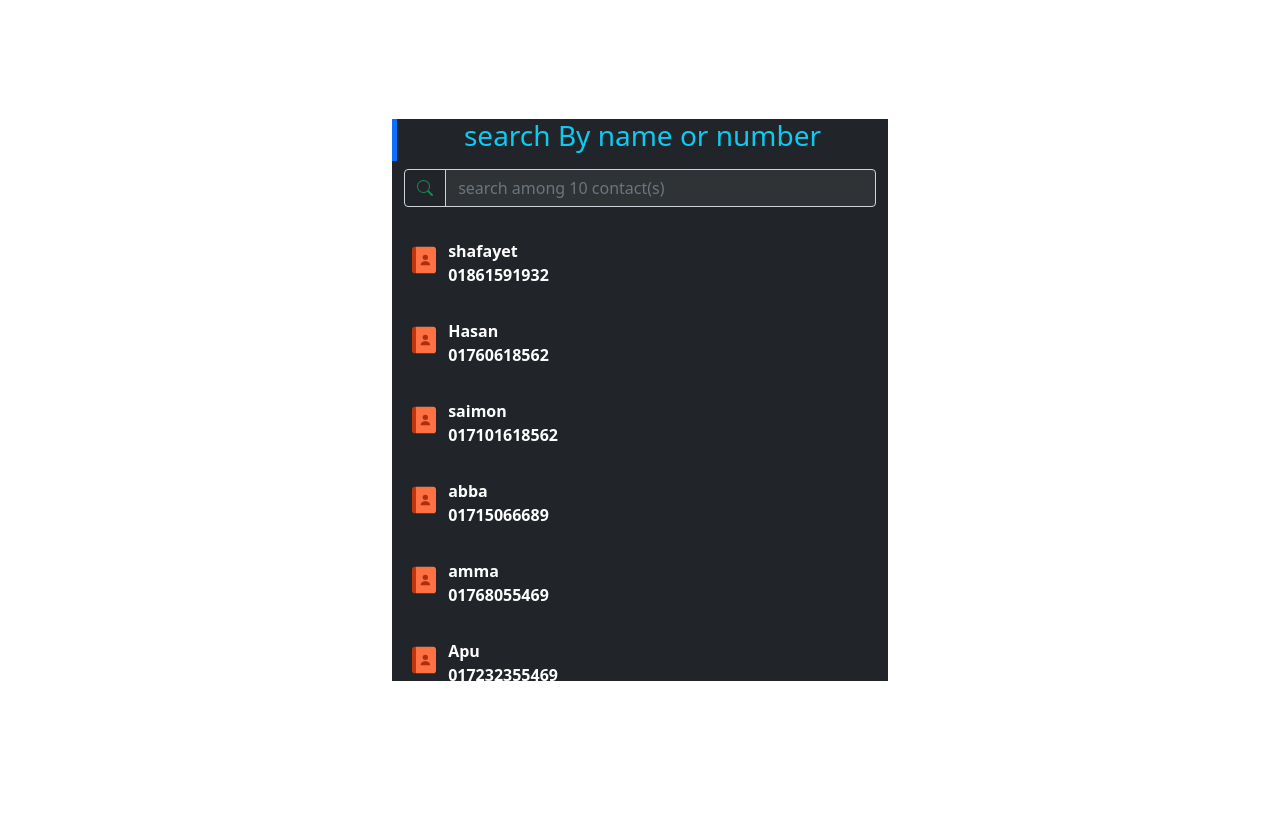
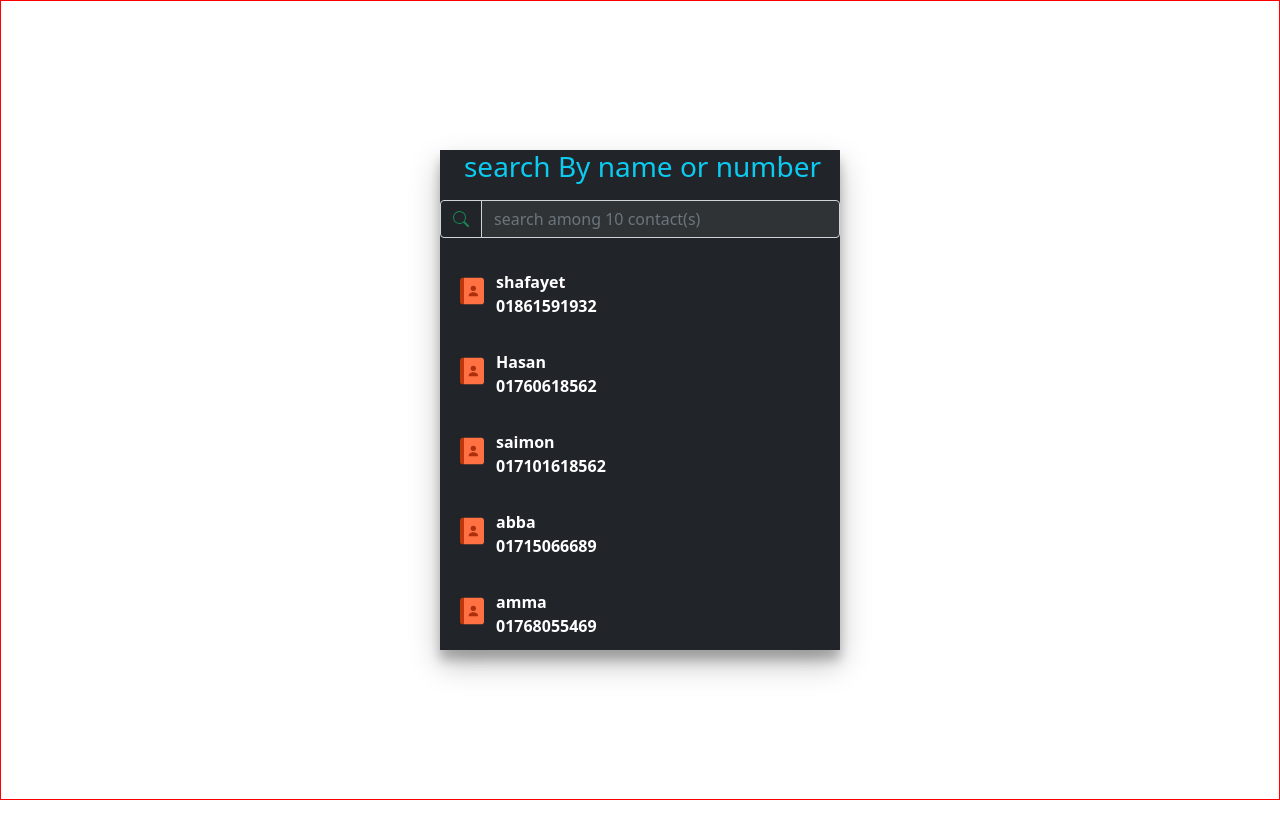
Before and after one commit to shafayet1372/contactSearchingByNameOrNumber, a React (Create React App) app: page / in a window 1280 px wide. Shown: the top 838 px of the page. After the commit the page ends 800 px from the top, so only its background shows below. Built offline with nearby package versions, Linux system fonts and the light colour scheme.

Commit message:
css changed

```diff
--- a/src/components/Dataview.jsx
+++ b/src/components/Dataview.jsx
@@ -5,14 +5,14 @@ import ColoredScrollbars from "./ColoredScroll";
 
 export default function Dataview({ contacts }) {
   return (
-    <ColoredScrollbars style={{ width: "100%", height: 450 }}>
-      <div className="col-md-12 ">
+    <div className="col-md-12 " style={{ width: "100%" }}>
+      <ColoredScrollbars style={{ width: "100%", height: 400 }}>
         <ul className="list-group">
           {contacts.map((x) => (
             <List key={x.id} value={x} />
           ))}
         </ul>
-      </div>
-    </ColoredScrollbars>
+      </ColoredScrollbars>
+    </div>
   );
 }
--- a/src/components/Master.jsx
+++ b/src/components/Master.jsx
@@ -29,10 +29,8 @@ export default function Master() {
   };
 
   return (
-    <div className={`${style.container1} container`}>
-      <div
-        className={`${style.main} row bg-dark flex-wrap align-content-start`}
-      >
+    <div className={`${style.container1} bg-dark `}>
+      <div className={` row  `}>
         <div className="col-md-12 text-info text-center fw-bold border-start border-5 border-primary">
           <h3>search By name or number</h3>
         </div>
--- a/src/global.css
+++ b/src/global.css
@@ -1,10 +1,9 @@
 body {
-  margin: 0px;
-  width: 100vw;
   height: 100vh;
-  overflow: auto;
+  width: 100%;
   display: flex;
   flex-wrap: wrap;
   justify-content: center;
-  align-content: center;
+  align-items: center;
+  border: 1px solid red;
 }
--- a/src/style.module.css
+++ b/src/style.module.css
@@ -12,18 +12,12 @@
   justify-content: center;
   align-items: center;
 } */
-
 .container1 {
-  min-height: 915px;
-  width: 50%;
+  width: 400px;
+  height: 500px !important;
   overflow: hidden;
-  display: flex;
-  flex-wrap: wrap;
-  justify-content: center;
-  align-content: center;
-}
-.main {
-  width: 70%;
+  margin: 0 auto;
+  box-shadow: 0 14px 28px rgba(0, 0, 0, 0.25), 0 10px 10px rgba(0, 0, 0, 0.22);
 }
 .listgroupsbg {
   background-color: black !important;
@@ -34,8 +28,9 @@
   font-size: 13px;
 }
 
-@media (max-width: 760px) {
-  .main {
-    width: 80%;
+@media only screen and (max-width: 430px) {
+  .container1 {
+    width: 90%;
+    height: 420px !important;
   }
 }
```
